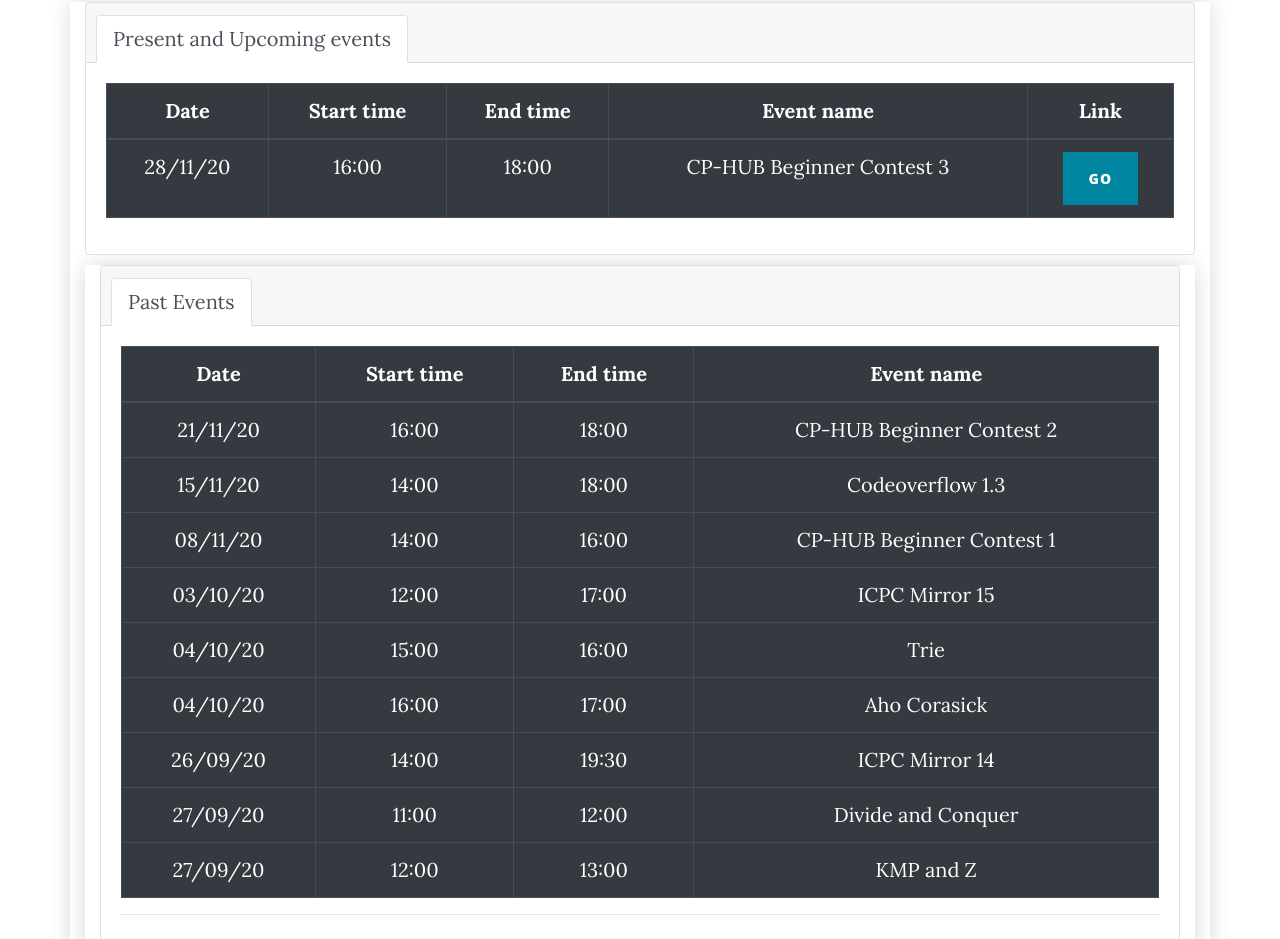
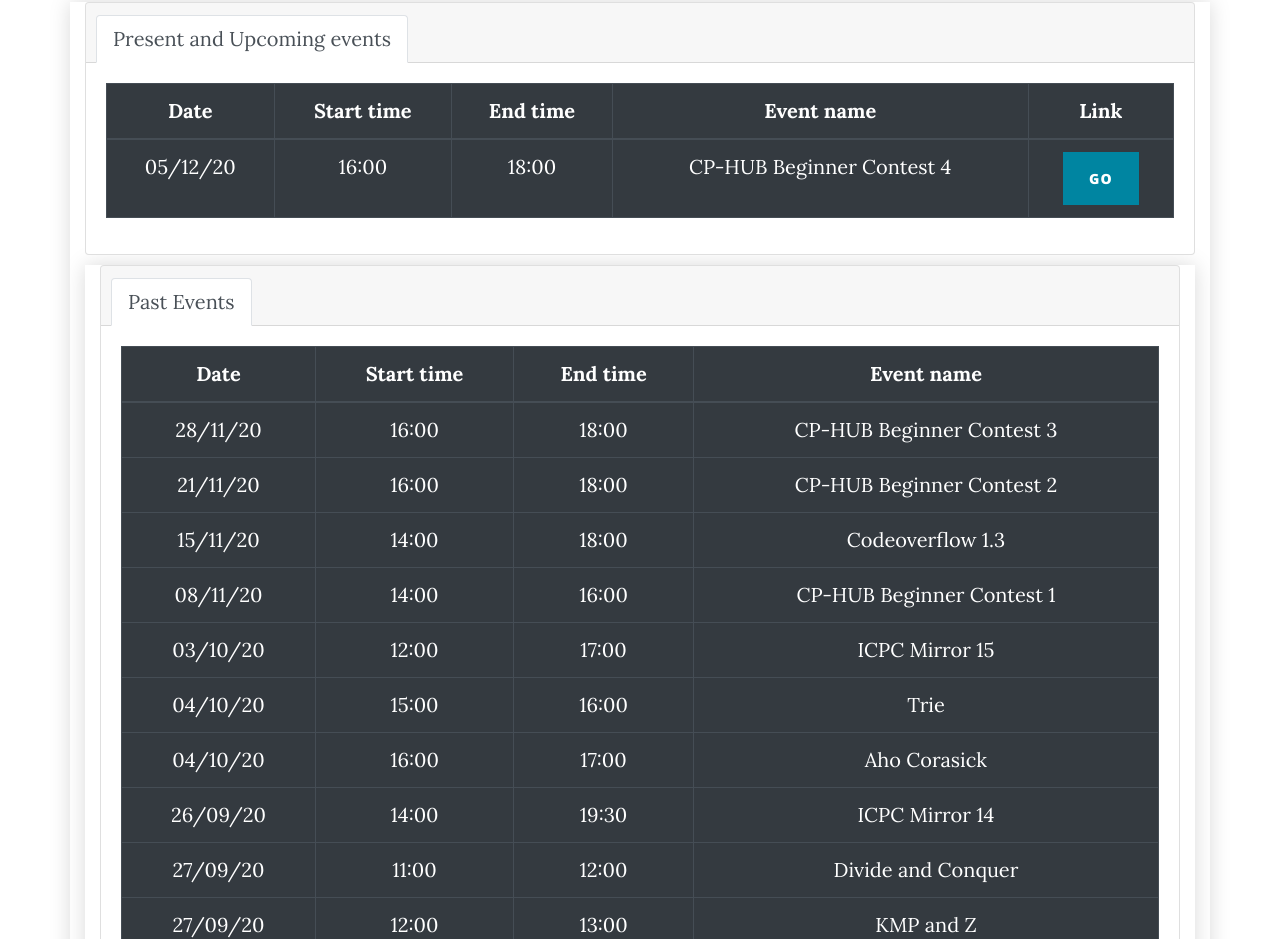
Before and after one commit to CPHub-NITC/chapter, a website: page events.html in a window 1280 px wide. Shown: the part 1310-2249 px from the top of the page. Drawn offline with nearby package versions, Linux system fonts and the light colour scheme; a web font is replaced by a local one.

Commit message:
Events updated for Beginner contest 4

```diff
--- a/events.html
+++ b/events.html
@@ -139,11 +139,11 @@
 	</thead>
 	<tbody>
 		<tr>
-			<td>28/11/20</td>
+			<td>05/12/20</td>
 			<td>16:00</td>
 			<td>18:00</td>
-			<td>CP-HUB Beginner Contest 3</td>
-			<td><a href="https://vjudge.net/contest/410213"><button class="btn btn-primary">GO</button></a></td>
+			<td>CP-HUB Beginner Contest 4</td>
+			<td><a href="https://vjudge.net/contest/411448"><button class="btn btn-primary">GO</button></a></td>
 		</tr>
 	</tbody>
 	</table>
@@ -170,6 +170,12 @@
 		</tr>
 	</thead>
 	<tbody>
+    <tr>
+      <td>28/11/20</td>
+      <td>16:00</td>
+      <td>18:00</td>
+      <td>CP-HUB Beginner Contest 3</td>
+    </tr>
 			<tr>
 			<td>21/11/20</td>
 			<td>16:00</td>
```
